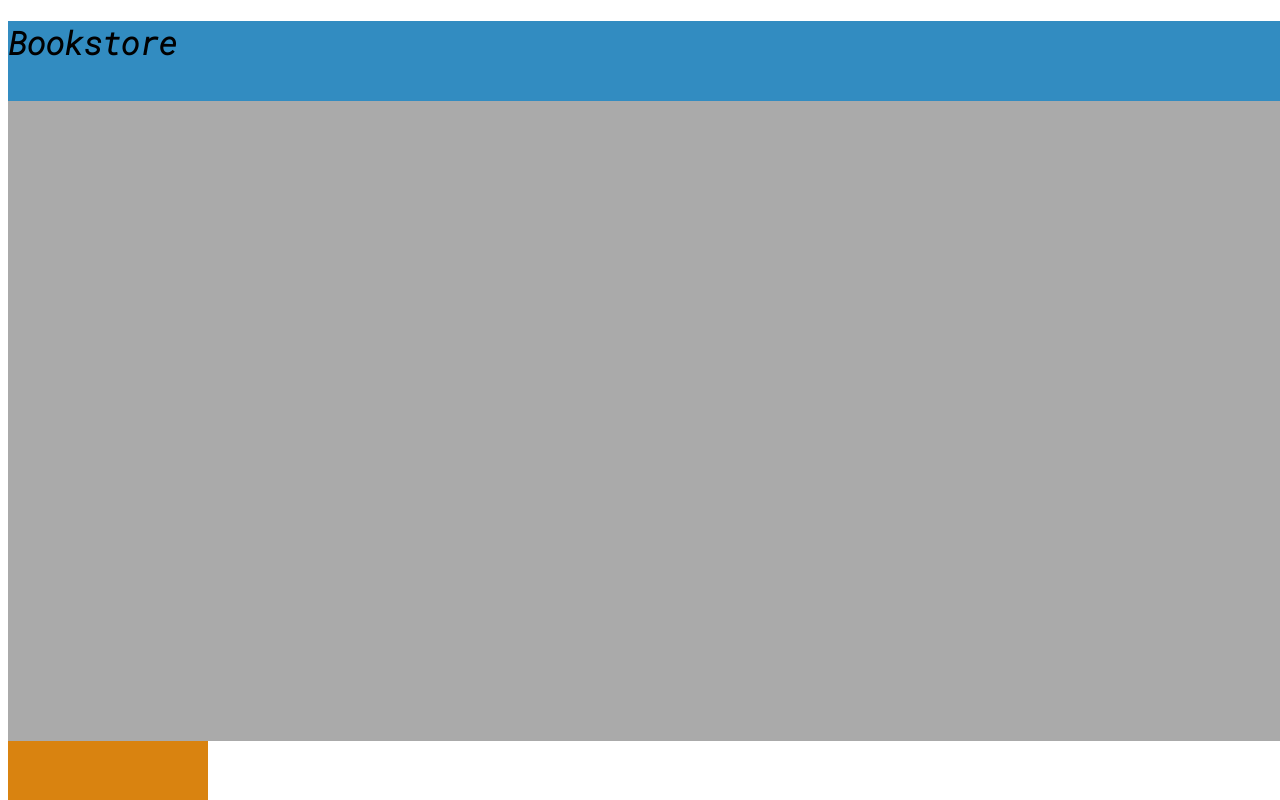
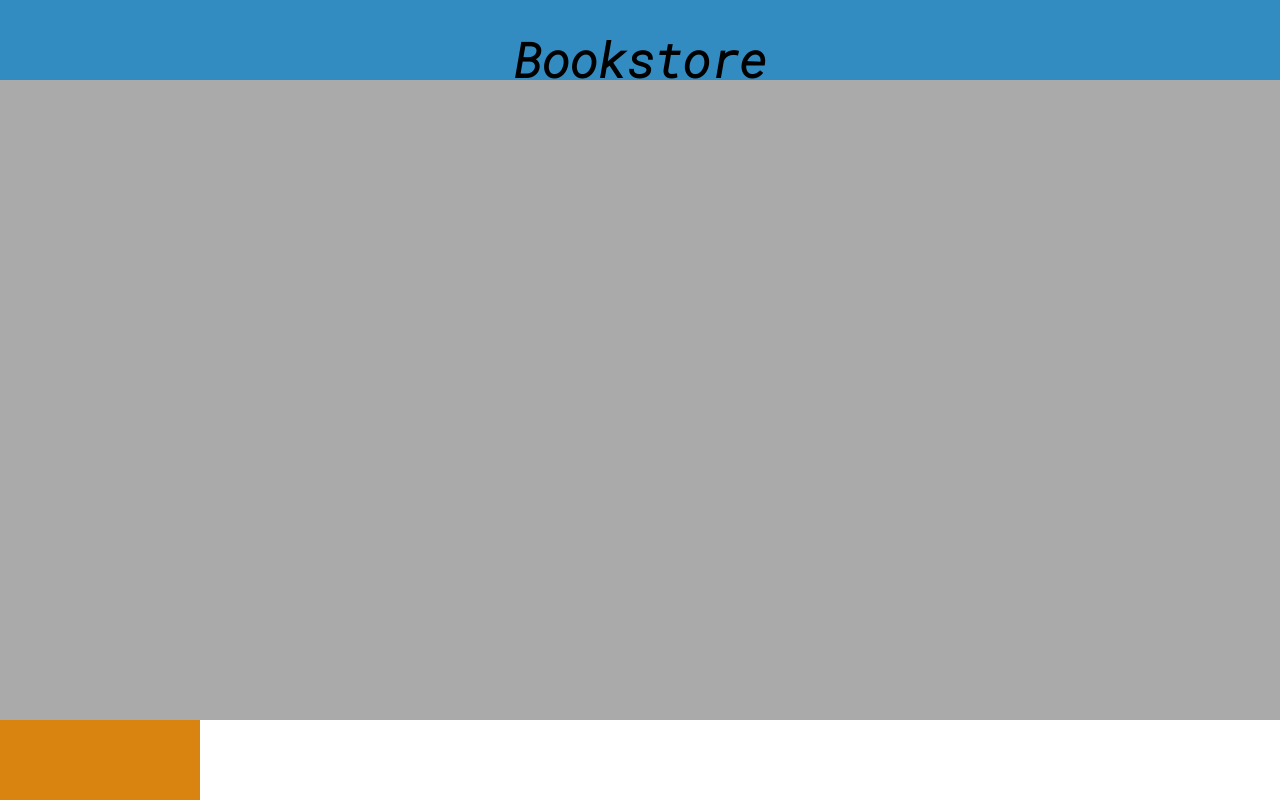
Before and after one commit to BradleyHarper/Arlaplank, a plain HTML site: page index.html in a window 1280 px wide. Shown: the top 800 px of the page. Drawn offline with nearby package versions, Linux system fonts and the light colour scheme.

Commit message:
Added normalize css, no more gaps, and I actually versioned the favicon this time :p

```diff
--- a/css/main.css
+++ b/css/main.css
@@ -19,23 +19,26 @@
 }
 
 #header {
+    display: flex;
+    justify-content: center;
     background: var(--light-blue);
-    width: 100vw;
+    width: 100%;
     height: 10vh;
 }
 
 #main {
     background: var(--grey);
-    width: 100vw;
+    width: 100%;
     height: 80vh;
 }
 
 #footer {
     background: var(--super-dark-blue);
-    width: 100vw;
+    width: 100%;
     height: 20vh;
 }
 
 .title > h1 {
     font-family: 'Roboto Mono', monospace;
+    font-size: 3em;
 }
--- a/index.html
+++ b/index.html
@@ -6,8 +6,9 @@
           content="width=device-width, user-scalable=no, initial-scale=1.0, maximum-scale=1.0, minimum-scale=1.0">
     <meta http-equiv="X-UA-Compatible" content="ie=edge">
     <title>Savvy Bookstore</title>
-    <link rel="icon" href="./img/cropped-savvyfavicon-32x32.png">
-    <link rel="stylesheet" type="text/css" href="./css/main.css">
+    <link rel="icon" href="./img/cropped-savvyfavicon-32x32.png"/>
+    <link rel="stylesheet" href="https://cdnjs.cloudflare.com/ajax/libs/normalize/8.0.1/normalize.css" integrity="sha256-WAgYcAck1C1/zEl5sBl5cfyhxtLgKGdpI3oKyJffVRI=" crossorigin="anonymous" />
+    <link rel="stylesheet" type="text/css" href="./css/main.css"/>
 </head>
 <body>
 <div id="header">
```
Also changed, not shown: img/cropped-savvyfavicon-32x32.png (added).
